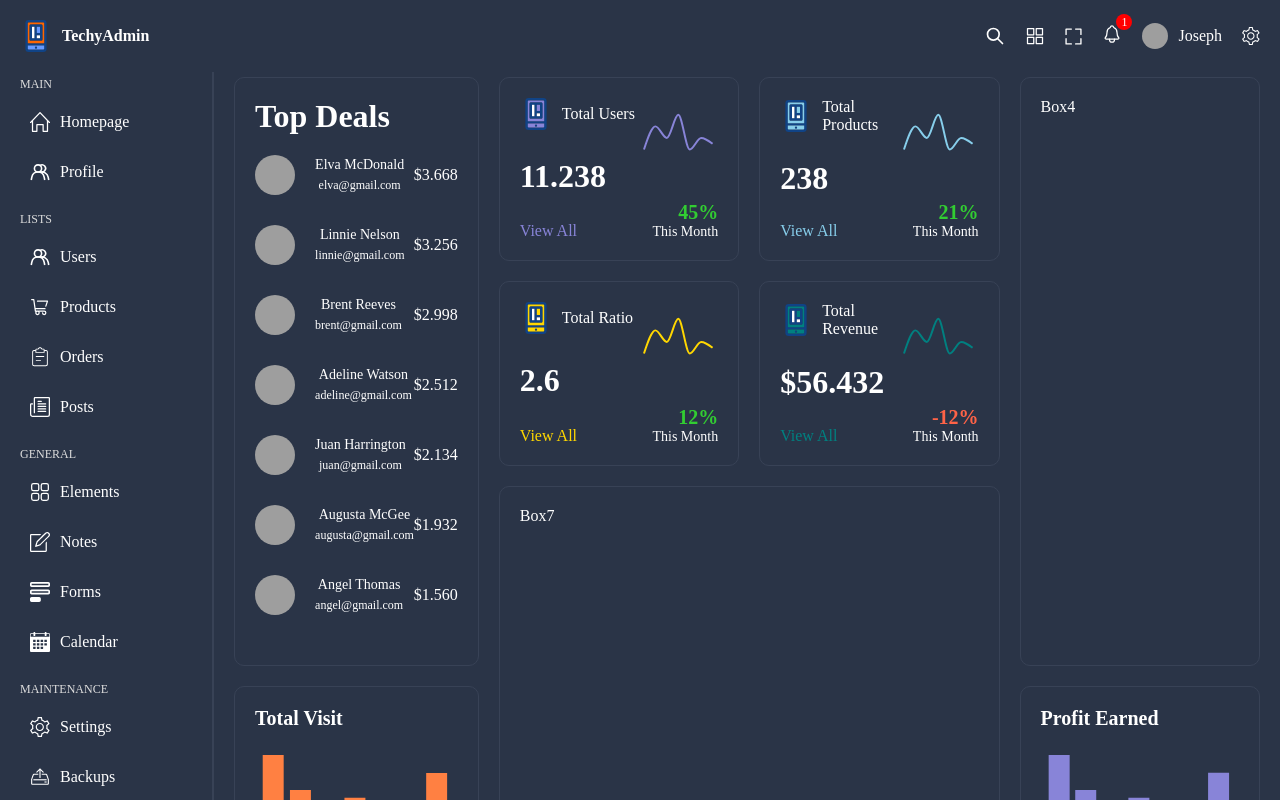
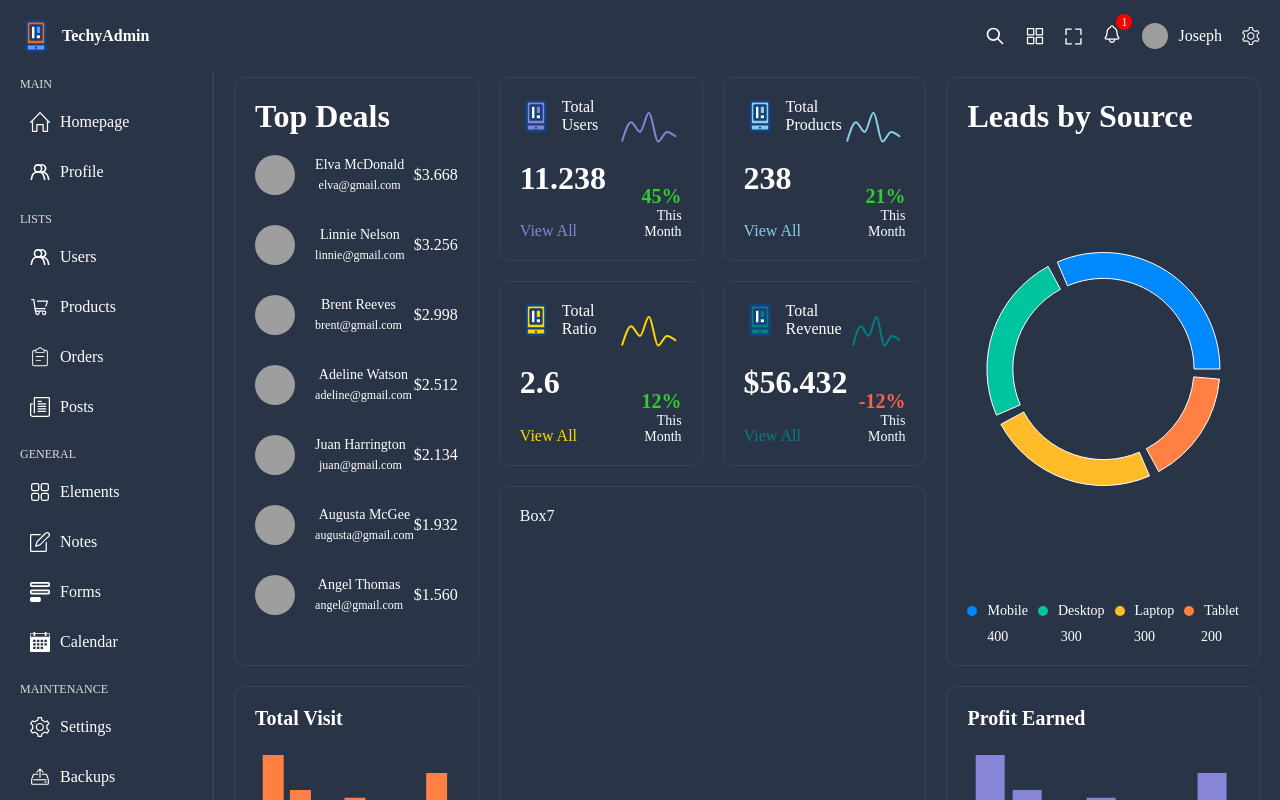
Before and after one commit to isaiahpere/vite-dashboard, a React (Vite) app: page / in a window 1280 px wide. Shown: the top 800 px of the page. Built offline with nearby package versions, Linux system fonts and the light colour scheme; grey boxes are pictures that could not be loaded.

Commit message:
creat pie chart for viewports

```diff
--- a/src/components/barChartBox/BarChartBox.tsx
+++ b/src/components/barChartBox/BarChartBox.tsx
@@ -1,9 +1,9 @@
+import { FC } from "react";
 import { Bar, BarChart, ResponsiveContainer, Tooltip } from "recharts";
 
 import "./BarChartBox.scss";
 
 import * as T from "../../types";
-import { FC } from "react";
 
 const BarChartBox: FC<T.IBarChartBox> = ({
   title,
--- /dev/null
+++ b/src/components/bigChartBox/BigChartBox.scss
@@ -0,0 +1,3 @@
+.bigChartBox {
+  width: 100%;
+}
--- /dev/null
+++ b/src/components/pieChartBox/PieChartBox.scss
@@ -0,0 +1,38 @@
+.pieChartBox {
+  height: 100%;
+  display: flex;
+  flex-direction: column;
+  justify-content: space-between;
+
+  .chart {
+    display: flex;
+    align-items: center;
+    justify-content: center;
+    width: 100%;
+    height: 100%;
+  }
+
+  .options {
+    display: flex;
+    justify-content: space-between;
+    gap: 10px;
+    font-size: 14px;
+
+    .option {
+      display: flex;
+      flex-direction: column;
+      align-items: center;
+      gap: 10px;
+      .title {
+        display: flex;
+        gap: 10px;
+        align-items: center;
+        .dot {
+          width: 10px;
+          height: 10px;
+          border-radius: 50%;
+        }
+      }
+    }
+  }
+}
--- /dev/null
+++ b/src/components/pieChartBox/PieChartBox.tsx
@@ -0,0 +1,52 @@
+import { FC } from "react";
+import { Cell, Pie, PieChart, ResponsiveContainer, Tooltip } from "recharts";
+
+const DATA = [
+  { name: "Mobile", value: 400, color: "#0088FD" },
+  { name: "Desktop", value: 300, color: "#00C49F" },
+  { name: "Laptop", value: 300, color: "#FFBB28" },
+  { name: "Tablet", value: 200, color: "#FF8042" },
+];
+
+import "./PieChartBox.scss";
+
+const PieChartBox: FC = () => {
+  return (
+    <div className="pieChartBox">
+      <h1>Leads by Source</h1>
+      <div className="chart">
+        <ResponsiveContainer width="99%" height={300}>
+          <PieChart>
+            <Tooltip
+              contentStyle={{ background: "white", borderRadius: "5px" }}
+            />
+            <Pie
+              data={DATA}
+              innerRadius={"70%"}
+              outerRadius={"90%"}
+              paddingAngle={5}
+              dataKey="value"
+            >
+              {DATA.map((item) => (
+                <Cell key={`${item.name}`} fill={item.color} />
+              ))}
+            </Pie>
+          </PieChart>
+        </ResponsiveContainer>
+      </div>
+      <div className="options">
+        {DATA.map((item) => (
+          <div className="option" key={item.name}>
+            <div className="title">
+              <div className="dot" style={{ backgroundColor: item.color }} />
+              <span>{item.name}</span>
+            </div>
+            <span>{item.value}</span>
+          </div>
+        ))}
+      </div>
+    </div>
+  );
+};
+
+export default PieChartBox;
--- a/src/pages/home/Home.tsx
+++ b/src/pages/home/Home.tsx
@@ -11,6 +11,7 @@
   barChartBoxRevenue,
   barChartBoxVisit,
 } from "../../data";
+import PieChartBox from "../../components/pieChartBox/PieChartBox";
 
 const Home = () => {
   return (
@@ -24,7 +25,9 @@
       <div className="box box3">
         <ChartBox {...chartBoxProduct} />
       </div>
-      <div className="box box4">Box4</div>
+      <div className="box box4">
+        <PieChartBox />
+      </div>
       <div className="box box5">
         <ChartBox {...chartBoxConversion} />
       </div>
```
Also changed, not shown: src/components/bigChartBox/BigChartBox.tsx (added, +13 -0 lines).
